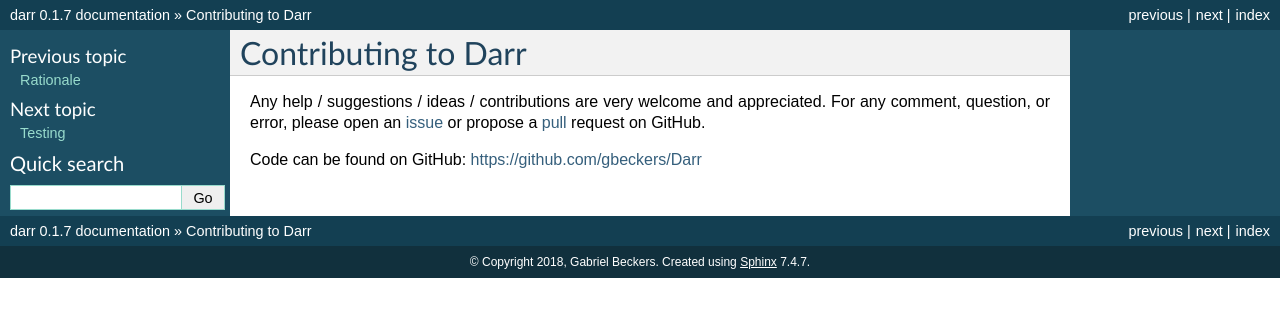
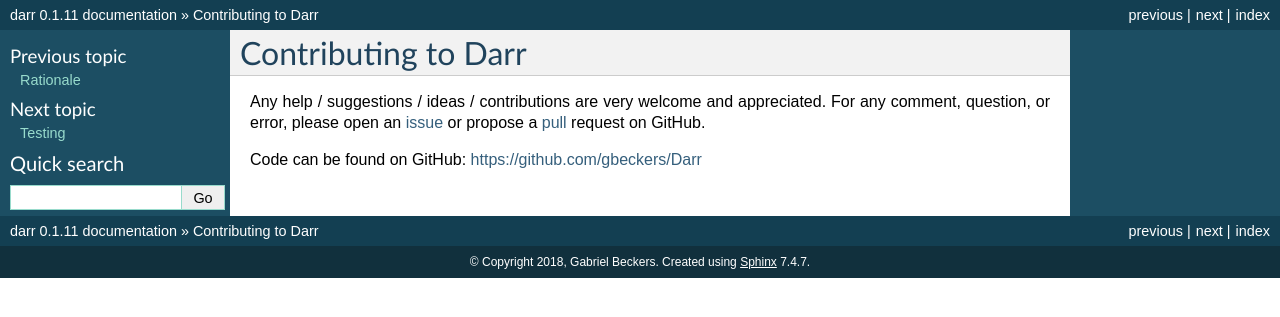
Before and after one commit to gbeckers/Darr, a Sphinx documentation site: the page built from docs/contributing.rst, in a window 1280 px wide. Shown: the top 317 px of the page. Built offline with Sphinx 7.4.7, drawn with Linux system fonts in a browser that asks for light colours.

Commit message:
correct darr version

```diff
--- a/docs/conf.py
+++ b/docs/conf.py
@@ -60,7 +60,7 @@ author = 'Gabriel Beckers'
 # The short X.Y version.
 version = '0.1'
 # The full version, including alpha/beta/rc tags.
-release = '0.1.7'
+release = '0.1.11'
 
 # The language for content autogenerated by Sphinx. Refer to documentation
 # for a list of supported languages.
```
